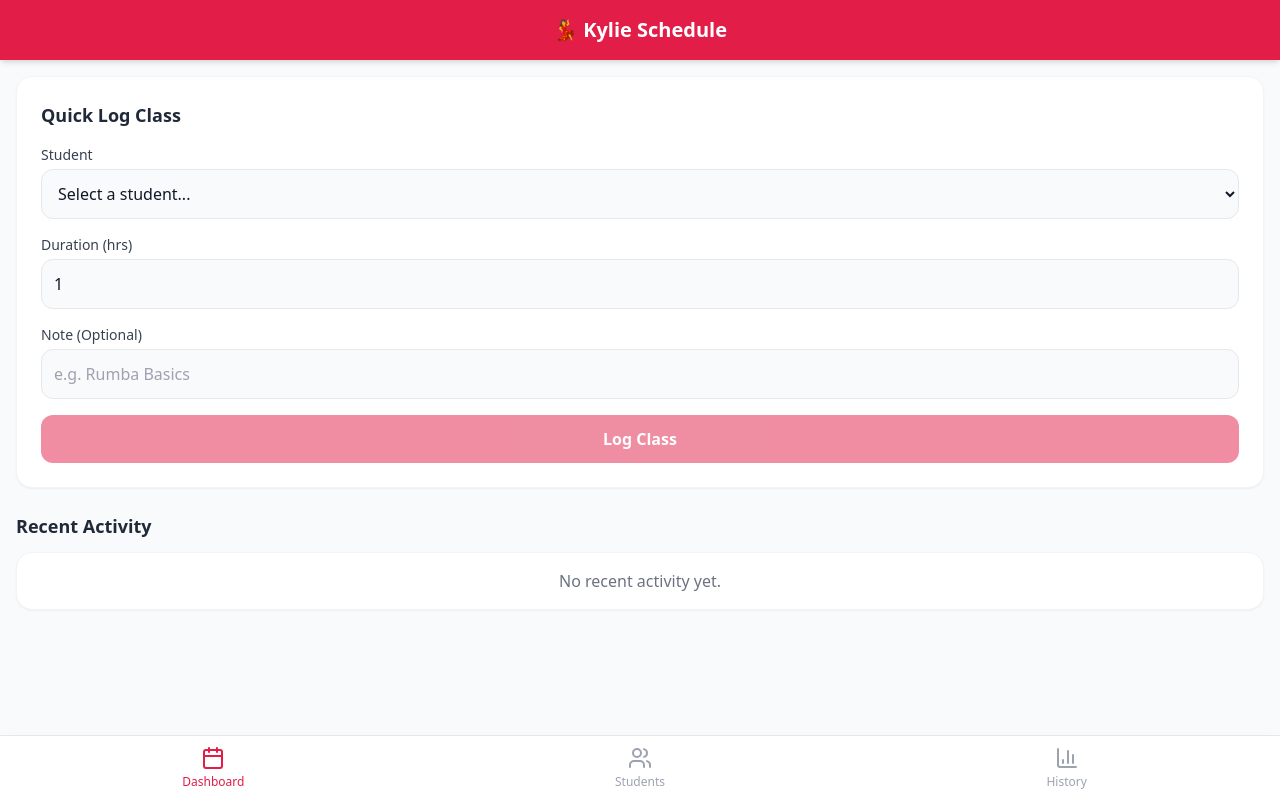
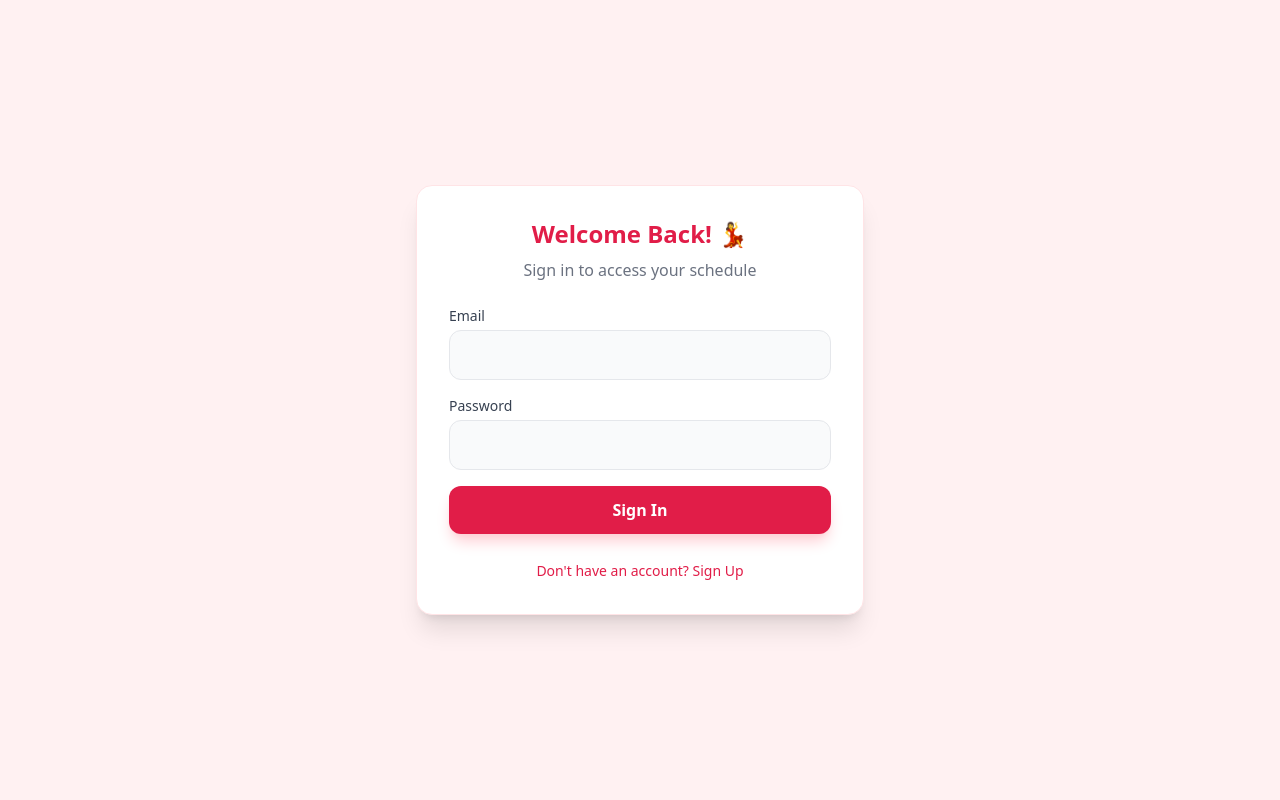
Before and after one commit to HanqingZhang0502/Kylie_Schedule, a React (Vite) app: page / in a window 1280 px wide. Built offline with nearby package versions, Linux system fonts and the light colour scheme; no server answers.

Commit message:
Add logout button

```diff
--- a/package.json
+++ b/package.json
@@ -10,6 +10,7 @@
     "preview": "vite preview"
   },
   "dependencies": {
+    "firebase": "^12.7.0",
     "lucide-react": "^0.561.0",
     "react": "^19.2.0",
     "react-dom": "^19.2.0"
--- a/src/App.tsx
+++ b/src/App.tsx
@@ -1,12 +1,21 @@
 import { useState } from 'react';
 import { StudentProvider } from './context/StudentContext';
+import { AuthProvider, useAuth } from './context/AuthContext';
 import Layout from './components/Layout';
 import Dashboard from './pages/Dashboard';
 import Students from './pages/Students';
 import History from './pages/History';
+import Login from './pages/Login';
 
-function App() {
+const AuthenticatedApp = () => {
   const [activeTab, setActiveTab] = useState<'dashboard' | 'students' | 'history'>('dashboard');
+  const { currentUser } = useAuth();
+
+  console.log("currentUser:", currentUser?.uid, currentUser?.email);
+
+  if (!currentUser) {
+    return <Login />;
+  }
 
   const renderContent = () => {
     switch (activeTab) {
@@ -28,6 +37,14 @@ function App() {
       </Layout>
     </StudentProvider>
   );
+};
+
+function App() {
+  return (
+    <AuthProvider>
+      <AuthenticatedApp />
+    </AuthProvider>
+  );
 }
 
 export default App;
--- a/src/components/Layout.tsx
+++ b/src/components/Layout.tsx
@@ -1,5 +1,6 @@
 import React from 'react';
 import { Users, Calendar, BarChart3 } from 'lucide-react';
+import { useAuth } from '../context/AuthContext';
 
 interface LayoutProps {
   children: React.ReactNode;
@@ -8,11 +9,37 @@ interface LayoutProps {
 }
 
 const Layout: React.FC<LayoutProps> = ({ children, activeTab, onTabChange }) => {
+  const { logout, currentUser } = useAuth();
+
   return (
     <div className="min-h-screen bg-gray-50 flex flex-col font-sans text-gray-900">
       {/* Header */}
       <header className="bg-rose-600 text-white p-4 shadow-md sticky top-0 z-10">
-                <h1 className="text-xl font-bold text-center">💃 Kylie Schedule</h1>
+        <div className="flex items-center justify-between">
+          {/* 左侧占位，保证标题视觉居中 */}
+          <div className="w-16" />
+
+          <h1 className="text-xl font-bold text-center flex-1">
+            💃 Kylie Schedule
+          </h1>
+
+          {/* Logout */}
+          <div className="w-16 flex justify-end">
+            <button
+              onClick={logout}
+              className="text-sm text-white/90 hover:text-white underline"
+            >
+              Logout
+            </button>
+          </div>
+        </div>
+
+        {/* 当前登录账号（调试用，确认 Vercel 登录的是谁） */}
+        {currentUser?.email && (
+          <div className="text-center text-xs text-white/80 mt-1">
+            {currentUser.email}
+          </div>
+        )}
       </header>
 
       {/* Main Content */}
@@ -25,21 +52,29 @@ const Layout: React.FC<LayoutProps> = ({ children, activeTab, onTabChange }) =>
         <div className="flex justify-around items-center h-16">
           <button
             onClick={() => onTabChange('dashboard')}
-                        className={`flex flex-col items-center justify-center w-full h-full ${activeTab === 'dashboard' ? 'text-rose-600' : 'text-gray-400'}`}
+            className={`flex flex-col items-center justify-center w-full h-full ${
+              activeTab === 'dashboard' ? 'text-rose-600' : 'text-gray-400'
+            }`}
           >
             <Calendar size={24} />
             <span className="text-xs mt-1">Dashboard</span>
           </button>
+
           <button
             onClick={() => onTabChange('students')}
-                        className={`flex flex-col items-center justify-center w-full h-full ${activeTab === 'students' ? 'text-rose-600' : 'text-gray-400'}`}
+            className={`flex flex-col items-center justify-center w-full h-full ${
+              activeTab === 'students' ? 'text-rose-600' : 'text-gray-400'
+            }`}
           >
             <Users size={24} />
             <span className="text-xs mt-1">Students</span>
           </button>
+
           <button
             onClick={() => onTabChange('history')}
-                        className={`flex flex-col items-center justify-center w-full h-full ${activeTab === 'history' ? 'text-rose-600' : 'text-gray-400'}`}
+            className={`flex flex-col items-center justify-center w-full h-full ${
+              activeTab === 'history' ? 'text-rose-600' : 'text-gray-400'
+            }`}
           >
             <BarChart3 size={24} />
             <span className="text-xs mt-1">History</span>
--- /dev/null
+++ b/src/context/AuthContext.tsx
@@ -0,0 +1,44 @@
+import React, { createContext, useContext, useEffect, useState } from 'react';
+import { onAuthStateChanged, signOut } from 'firebase/auth';
+import type { User } from 'firebase/auth';
+import { auth } from '../firebase';
+
+interface AuthContextType {
+    currentUser: User | null;
+    loading: boolean;
+    logout: () => Promise<void>;
+}
+
+const AuthContext = createContext<AuthContextType | undefined>(undefined);
+
+export const AuthProvider: React.FC<{ children: React.ReactNode }> = ({ children }) => {
+    const [currentUser, setCurrentUser] = useState<User | null>(null);
+    const [loading, setLoading] = useState(true);
+
+    useEffect(() => {
+        const unsubscribe = onAuthStateChanged(auth, (user) => {
+            setCurrentUser(user);
+            setLoading(false);
+        });
+
+        return unsubscribe;
+    }, []);
+
+    const logout = () => {
+        return signOut(auth);
+    };
+
+    return (
+        <AuthContext.Provider value={{ currentUser, loading, logout }}>
+            {!loading && children}
+        </AuthContext.Provider>
+    );
+};
+
+export const useAuth = () => {
+    const context = useContext(AuthContext);
+    if (context === undefined) {
+        throw new Error('useAuth must be used within an AuthProvider');
+    }
+    return context;
+};
--- a/src/context/StudentContext.tsx
+++ b/src/context/StudentContext.tsx
@@ -1,76 +1,97 @@
-import React, { createContext, useContext, useState, useEffect } from 'react';
-import type { Student, ClassSession, AppData } from '../types';
+import React, { createContext, useContext, useEffect, useState } from 'react';
+import type { Student, ClassSession } from '../types';
+import { db, auth } from '../firebase';
+import {
+  collection,
+  addDoc,
+  deleteDoc,
+  doc,
+  onSnapshot,
+  serverTimestamp
+} from 'firebase/firestore';
+import type { User } from 'firebase/auth';
 
 interface StudentContextType {
   students: Student[];
   sessions: ClassSession[];
-    addStudent: (name: string, note?: string) => void;
-    deleteStudent: (id: string) => void;
-    addClassSession: (studentId: string, date: string, duration: number, note?: string) => void;
-    deleteClassSession: (id: string) => void;
+  addStudent: (name: string, note?: string) => Promise<void>;
+  deleteStudent: (id: string) => Promise<void>;
+  addClassSession: (studentId: string, date: string, duration: number, note?: string) => Promise<void>;
+  deleteClassSession: (id: string) => Promise<void>;
   getStudentSessions: (studentId: string) => ClassSession[];
 }
 
 const StudentContext = createContext<StudentContextType | undefined>(undefined);
 
-const STORAGE_KEY = 'kylie_schedule_data';
-
 export const StudentProvider: React.FC<{ children: React.ReactNode }> = ({ children }) => {
   const [students, setStudents] = useState<Student[]>([]);
   const [sessions, setSessions] = useState<ClassSession[]>([]);
+  const [user, setUser] = useState<User | null>(() => auth.currentUser);
 
-    // Load data from local storage on mount
   useEffect(() => {
-        const storedData = localStorage.getItem(STORAGE_KEY);
-        if (storedData) {
-            try {
-                const parsed: AppData = JSON.parse(storedData);
-                setStudents(parsed.students || []);
-                setSessions(parsed.sessions || []);
-            } catch (e) {
-                console.error("Failed to parse stored data", e);
+    const unsubAuth = auth.onAuthStateChanged(u => setUser(u));
+
+    if (!user) {
+      setStudents([]);
+      setSessions([]);
+      return () => unsubAuth();
     }
-        }
-    }, []);
 
-    // Save data to local storage whenever it changes
-    useEffect(() => {
-        const data: AppData = { students, sessions };
-        localStorage.setItem(STORAGE_KEY, JSON.stringify(data));
-    }, [students, sessions]);
+    // users/{uid}/students
+    const studentsRef = collection(db, "users", user.uid, "students");
+    const unsubStudents = onSnapshot(studentsRef, (snapshot) => {
+      const loadedStudents = snapshot.docs.map(d => ({
+        id: d.id,
+        ...(d.data() as Omit<Student, "id">),
+      })) as Student[];
+      setStudents(loadedStudents);
+    });
 
-    const addStudent = (name: string, note?: string) => {
-        const newStudent: Student = {
-            id: crypto.randomUUID(),
+    // users/{uid}/sessions
+    const sessionsRef = collection(db, "users", user.uid, "sessions");
+    const unsubSessions = onSnapshot(sessionsRef, (snapshot) => {
+      const loadedSessions = snapshot.docs.map(d => ({
+        id: d.id,
+        ...(d.data() as Omit<ClassSession, "id">),
+      })) as ClassSession[];
+      setSessions(loadedSessions);
+    });
+
+    return () => {
+      unsubStudents();
+      unsubSessions();
+      unsubAuth();
+    };
+  }, [user]);
+
+  const addStudent = async (name: string, note?: string) => {
+    if (!user) return;
+    await addDoc(collection(db, "users", user.uid, "students"), {
       name,
       note,
-            createdAt: new Date().toISOString(),
-        };
-        setStudents(prev => [...prev, newStudent]);
+      createdAt: serverTimestamp(),
+    });
   };
 
-    const deleteStudent = (id: string) => {
-        setStudents(prev => prev.filter(s => s.id !== id));
-        // Also delete associated sessions? Maybe keep them for history?
-        // For now, let's keep them but they will be orphaned.
-        // Or we can cascade delete. Let's cascade delete for cleanliness.
-        setSessions(prev => prev.filter(s => s.studentId !== id));
+  const deleteStudent = async (id: string) => {
+    if (!user) return;
+    await deleteDoc(doc(db, "users", user.uid, "students", id));
   };
 
-    const addClassSession = (studentId: string, date: string, duration: number, note?: string) => {
-        const newSession: ClassSession = {
-            id: crypto.randomUUID(),
+  const addClassSession = async (studentId: string, date: string, duration: number, note?: string) => {
+    if (!user) return;
+    await addDoc(collection(db, "users", user.uid, "sessions"), {
       studentId,
       date,
       duration,
       note,
-            createdAt: new Date().toISOString(),
-        };
-        setSessions(prev => [...prev, newSession]);
+      createdAt: serverTimestamp(),
+    });
   };
 
-    const deleteClassSession = (id: string) => {
-        setSessions(prev => prev.filter(s => s.id !== id));
+  const deleteClassSession = async (id: string) => {
+    if (!user) return;
+    await deleteDoc(doc(db, "users", user.uid, "sessions", id));
   };
 
   const getStudentSessions = (studentId: string) => {
--- /dev/null
+++ b/src/firebase.ts
@@ -0,0 +1,21 @@
+import { initializeApp } from "firebase/app";
+import { getAuth, setPersistence, browserLocalPersistence } from "firebase/auth";
+import { getFirestore } from "firebase/firestore";
+
+// TODO: Replace the following with your app's Firebase project configuration
+// See: https://console.firebase.google.com/
+const firebaseConfig = {
+    apiKey: "AIzaSyD9PgiZ2OuZw5vnVqg-7chYwqkLN17Skts",
+    authDomain: "kylie-schedule.firebaseapp.com",
+    projectId: "kylie-schedule",
+    storageBucket: "kylie-schedule.firebasestorage.app",
+    messagingSenderId: "861523037554",
+    appId: "1:861523037554:web:28556cc42b423a278ae1eb",
+    measurementId: "G-2GFB27GNKF"
+  };
+
+// Initialize Firebase
+const app = initializeApp(firebaseConfig);
+export const auth = getAuth(app);
+setPersistence(auth, browserLocalPersistence);
+export const db = getFirestore(app);
--- a/src/pages/Dashboard.tsx
+++ b/src/pages/Dashboard.tsx
@@ -1,21 +1,24 @@
 import React, { useState } from 'react';
 import { useStudentData } from '../context/StudentContext';
 
-
 const Dashboard: React.FC = () => {
   const { students, addClassSession } = useStudentData();
+  const today = new Date().toISOString().split('T')[0];
+
   const [selectedStudentId, setSelectedStudentId] = useState('');
+  const [date, setDate] = useState(today); // ✅ 上课日期（可补录）
   const [duration, setDuration] = useState(1);
   const [note, setNote] = useState('');
 
-    const handleQuickLog = (e: React.FormEvent) => {
+  const handleQuickLog = async (e: React.FormEvent) => {
     e.preventDefault();
     if (!selectedStudentId) return;
 
-        addClassSession(selectedStudentId, new Date().toISOString().split('T')[0], duration, note);
+    await addClassSession(selectedStudentId, date, duration, note);
 
     // Reset form
     setSelectedStudentId('');
+    setDate(today);
     setDuration(1);
     setNote('');
     alert('Class logged successfully!');
@@ -25,7 +28,9 @@ const Dashboard: React.FC = () => {
     <div className="space-y-6">
       <section className="bg-white p-6 rounded-2xl shadow-sm border border-gray-100">
         <h2 className="text-lg font-semibold mb-4 text-gray-800">Quick Log Class</h2>
+
         <form onSubmit={handleQuickLog} className="space-y-4">
+          {/* Student */}
           <div>
             <label className="block text-sm font-medium text-gray-700 mb-1">Student</label>
             <select
@@ -35,12 +40,27 @@ const Dashboard: React.FC = () => {
               required
             >
               <option value="">Select a student...</option>
-                            {students.map(s => (
-                                <option key={s.id} value={s.id}>{s.name}</option>
+              {students.map((s) => (
+                <option key={s.id} value={s.id}>
+                  {s.name}
+                </option>
               ))}
             </select>
           </div>
 
+          {/* ✅ Class Date */}
+          <div>
+            <label className="block text-sm font-medium text-gray-700 mb-1">Class Date</label>
+            <input
+              type="date"
+              value={date}
+              onChange={(e) => setDate(e.target.value)}
+              className="w-full p-3 bg-gray-50 border border-gray-200 rounded-xl focus:ring-2 focus:ring-rose-500 outline-none"
+              required
+            />
+          </div>
+
+          {/* Duration */}
           <div className="flex gap-4">
             <div className="flex-1">
               <label className="block text-sm font-medium text-gray-700 mb-1">Duration (hrs)</label>
@@ -54,6 +74,7 @@ const Dashboard: React.FC = () => {
             </div>
           </div>
 
+          {/* Note */}
           <div>
             <label className="block text-sm font-medium text-gray-700 mb-1">Note (Optional)</label>
             <input
--- /dev/null
+++ b/src/pages/Login.tsx
@@ -0,0 +1,92 @@
+import React, { useState } from 'react';
+import { createUserWithEmailAndPassword, signInWithEmailAndPassword } from 'firebase/auth';
+import { auth } from '../firebase';
+
+const Login: React.FC = () => {
+    const [isLogin, setIsLogin] = useState(true);
+    const [email, setEmail] = useState('');
+    const [password, setPassword] = useState('');
+    const [error, setError] = useState('');
+    const [loading, setLoading] = useState(false);
+
+    const handleSubmit = async (e: React.FormEvent) => {
+        e.preventDefault();
+        setError('');
+        setLoading(true);
+
+        try {
+            if (isLogin) {
+                await signInWithEmailAndPassword(auth, email, password);
+            } else {
+                await createUserWithEmailAndPassword(auth, email, password);
+            }
+        } catch (err: any) {
+            console.error(err);
+            setError(err.message.replace('Firebase: ', ''));
+        } finally {
+            setLoading(false);
+        }
+    };
+
+    return (
+        <div className="min-h-screen flex items-center justify-center bg-rose-50 p-4">
+            <div className="bg-white p-8 rounded-2xl shadow-xl w-full max-w-md border border-rose-100">
+                <h1 className="text-2xl font-bold text-center text-rose-600 mb-2">
+                    {isLogin ? 'Welcome Back! 💃' : 'Join Kylie Schedule'}
+                </h1>
+                <p className="text-center text-gray-500 mb-6">
+                    {isLogin ? 'Sign in to access your schedule' : 'Create an account to start tracking'}
+                </p>
+
+                {error && (
+                    <div className="bg-red-50 text-red-600 p-3 rounded-lg text-sm mb-4">
+                        {error}
+                    </div>
+                )}
+
+                <form onSubmit={handleSubmit} className="space-y-4">
+                    <div>
+                        <label className="block text-sm font-medium text-gray-700 mb-1">Email</label>
+                        <input
+                            type="email"
+                            value={email}
+                            onChange={(e) => setEmail(e.target.value)}
+                            className="w-full p-3 bg-gray-50 border border-gray-200 rounded-xl focus:ring-2 focus:ring-rose-500 outline-none"
+                            required
+                        />
+                    </div>
+                    <div>
+                        <label className="block text-sm font-medium text-gray-700 mb-1">Password</label>
+                        <input
+                            type="password"
+                            value={password}
+                            onChange={(e) => setPassword(e.target.value)}
+                            className="w-full p-3 bg-gray-50 border border-gray-200 rounded-xl focus:ring-2 focus:ring-rose-500 outline-none"
+                            required
+                            minLength={6}
+                        />
+                    </div>
+
+                    <button
+                        type="submit"
+                        disabled={loading}
+                        className="w-full bg-rose-600 text-white py-3 rounded-xl font-semibold shadow-lg shadow-rose-200 active:scale-95 transition-all disabled:opacity-50"
+                    >
+                        {loading ? 'Processing...' : (isLogin ? 'Sign In' : 'Create Account')}
+                    </button>
+                </form>
+
+                <div className="mt-6 text-center">
+                    <button
+                        onClick={() => setIsLogin(!isLogin)}
+                        className="text-sm text-rose-600 hover:underline"
+                    >
+                        {isLogin ? "Don't have an account? Sign Up" : "Already have an account? Sign In"}
+                    </button>
+                </div>
+            </div>
+        </div>
+    );
+};
+
+export default Login;
--- a/src/types/index.ts
+++ b/src/types/index.ts
@@ -1,17 +1,19 @@
+import type { Timestamp } from "firebase/firestore";
+
 export interface Student {
   id: string;
   name: string;
   note?: string;
-    createdAt: string;
+  createdAt?: Timestamp; // serverTimestamp() 写入后读出来是 Timestamp
 }
 
 export interface ClassSession {
   id: string;
   studentId: string;
-    date: string; // ISO date string YYYY-MM-DD
-    duration: number; // in hours or units
+  date: string; // YYYY-MM-DD
+  duration: number;
   note?: string;
-    createdAt: string;
+  createdAt?: Timestamp;
 }
 
 export interface AppData {
```
Also changed, not shown: src/pages/History.tsx (+41 -7 lines), 1 other file (tests, documents, lock files or other folders). Lines whose indentation alone changed are shown as unchanged.
